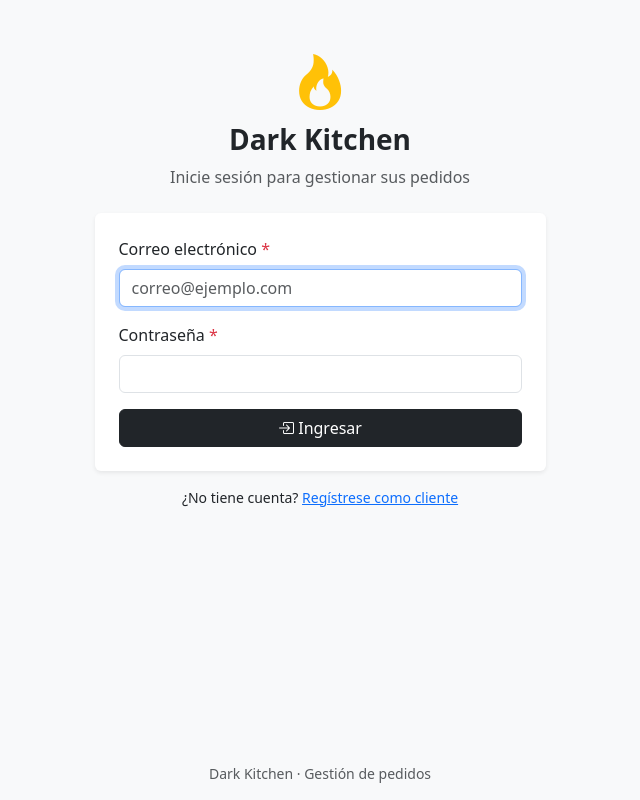
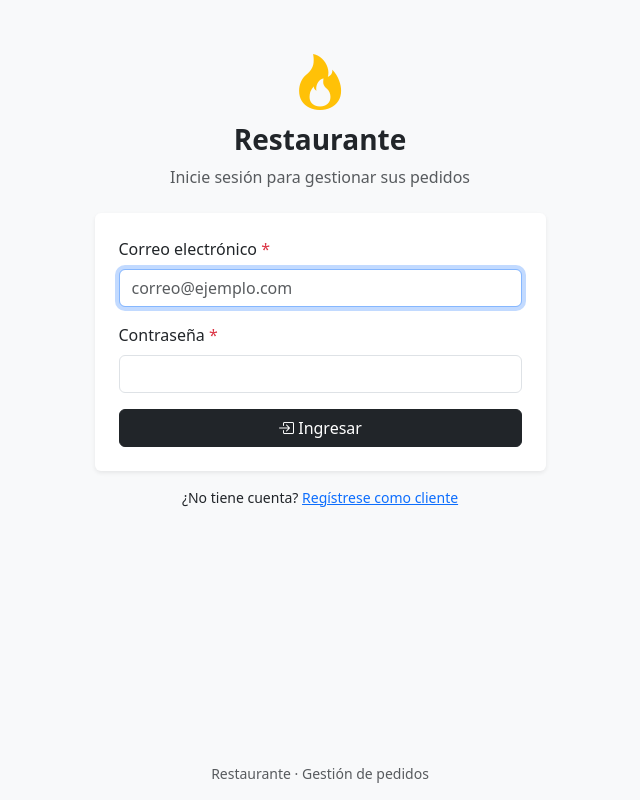
Before and after one commit to Pipevg1801/Ghost-Kitchen-Management-System, a Django app: page /login/ in a window 1280 px wide. Shown: the whole page, without its empty margins (320-960 px from the left). Run offline with Django 5.2, Linux system fonts and the light colour scheme; parts of the project's set-up code (start-up, migrations or seed data) failed here and were passed over.

Commit message:
Update of the app name and the README file

```diff
--- a/config/settings.py
+++ b/config/settings.py
@@ -1,4 +1,4 @@
-"""Configuración del proyecto Dark Kitchen.
+"""Configuración del proyecto Restaurante.
 
 Los valores sensibles se leen de variables de entorno (archivo .env en local).
 """
--- a/templates/accounts/login.html
+++ b/templates/accounts/login.html
@@ -6,7 +6,7 @@
   <div class="col-sm-10 col-md-7 col-lg-5">
     <div class="text-center mb-4">
       <i class="bi bi-fire text-warning display-4"></i>
-      <h1 class="h3 fw-bold mt-2">Dark Kitchen</h1>
+      <h1 class="h3 fw-bold mt-2">Restaurante</h1>
       <p class="text-body-secondary">Inicie sesión para gestionar sus pedidos</p>
     </div>
     <div class="card shadow-sm border-0">
--- a/templates/base.html
+++ b/templates/base.html
@@ -3,7 +3,7 @@
 <head>
   <meta charset="utf-8">
   <meta name="viewport" content="width=device-width, initial-scale=1">
-  <title>{% block title %}Dark Kitchen{% endblock %} · Dark Kitchen</title>
+  <title>{% block title %}Restaurante{% endblock %} · Restaurante</title>
   <link href="https://cdn.jsdelivr.net/npm/bootstrap@5.3.3/dist/css/bootstrap.min.css" rel="stylesheet"
         integrity="sha384-QWTKZyjpPEjISv5WaRU9OFeRpok6YctnYmDr5pNlyT2bRjXh0JMhjY6hW+ALEwIH" crossorigin="anonymous">
   <link href="https://cdn.jsdelivr.net/npm/bootstrap-icons@1.11.3/font/bootstrap-icons.min.css" rel="stylesheet">
@@ -15,7 +15,7 @@
   <nav class="navbar navbar-expand-lg navbar-dark bg-dark sticky-top shadow-sm">
     <div class="container">
       <a class="navbar-brand fw-semibold" href="{% url 'accounts:inicio' %}">
-        <i class="bi bi-fire text-warning"></i> Dark Kitchen
+        <i class="bi bi-fire text-warning"></i> Restaurante
       </a>
       <button class="navbar-toggler" type="button" data-bs-toggle="collapse" data-bs-target="#navPrincipal"
               aria-controls="navPrincipal" aria-expanded="false" aria-label="Mostrar navegación">
@@ -69,7 +69,7 @@
 </main>
 
 <footer class="text-center text-body-secondary small py-3">
-  Dark Kitchen · Gestión de pedidos
+  Restaurante · Gestión de pedidos
 </footer>
 
 <div class="modal fade" id="modal-confirmacion" tabindex="-1" aria-labelledby="modal-confirmacion-titulo" aria-hidden="true">
```
Also changed, not shown: README.md.
